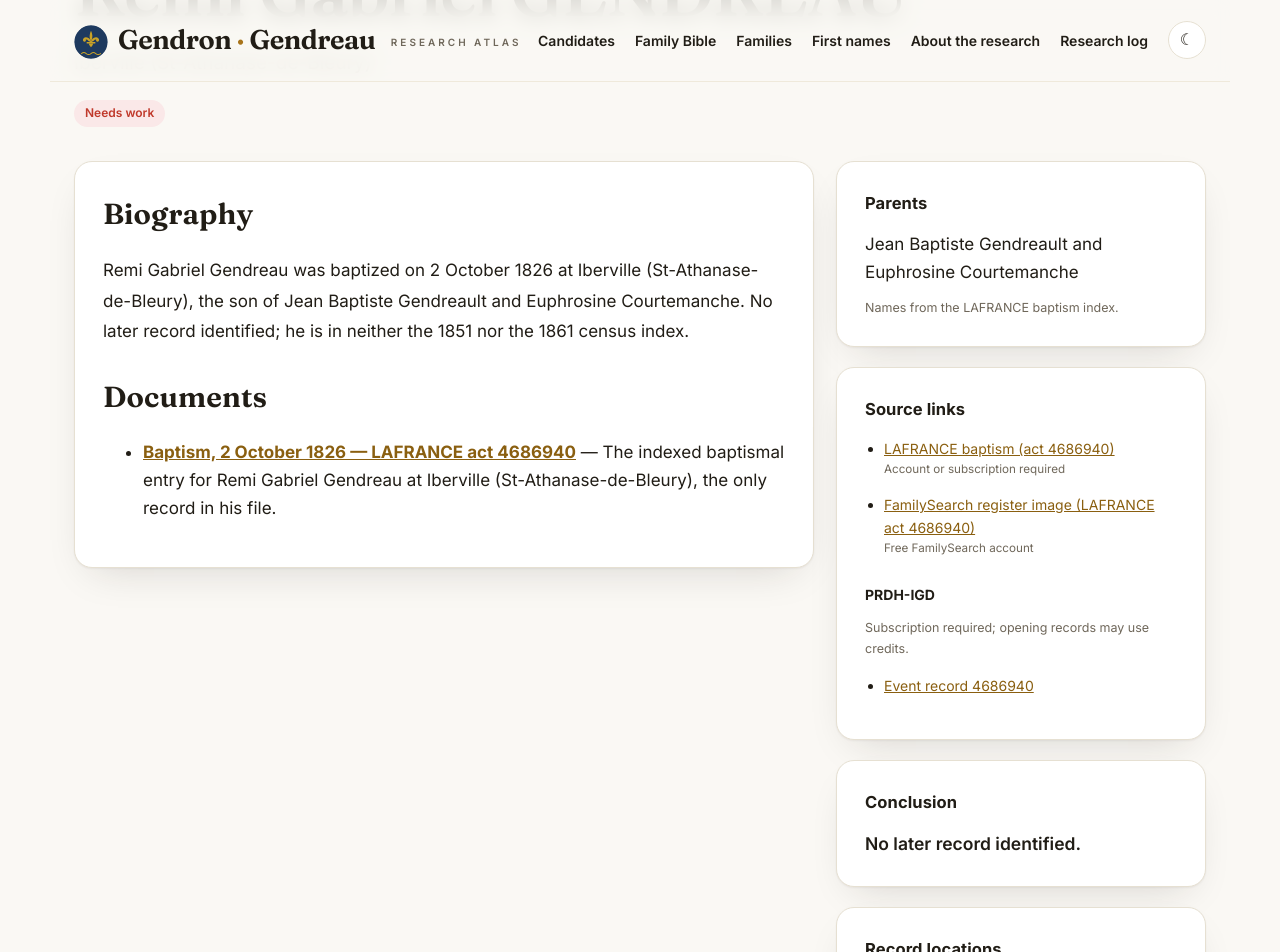
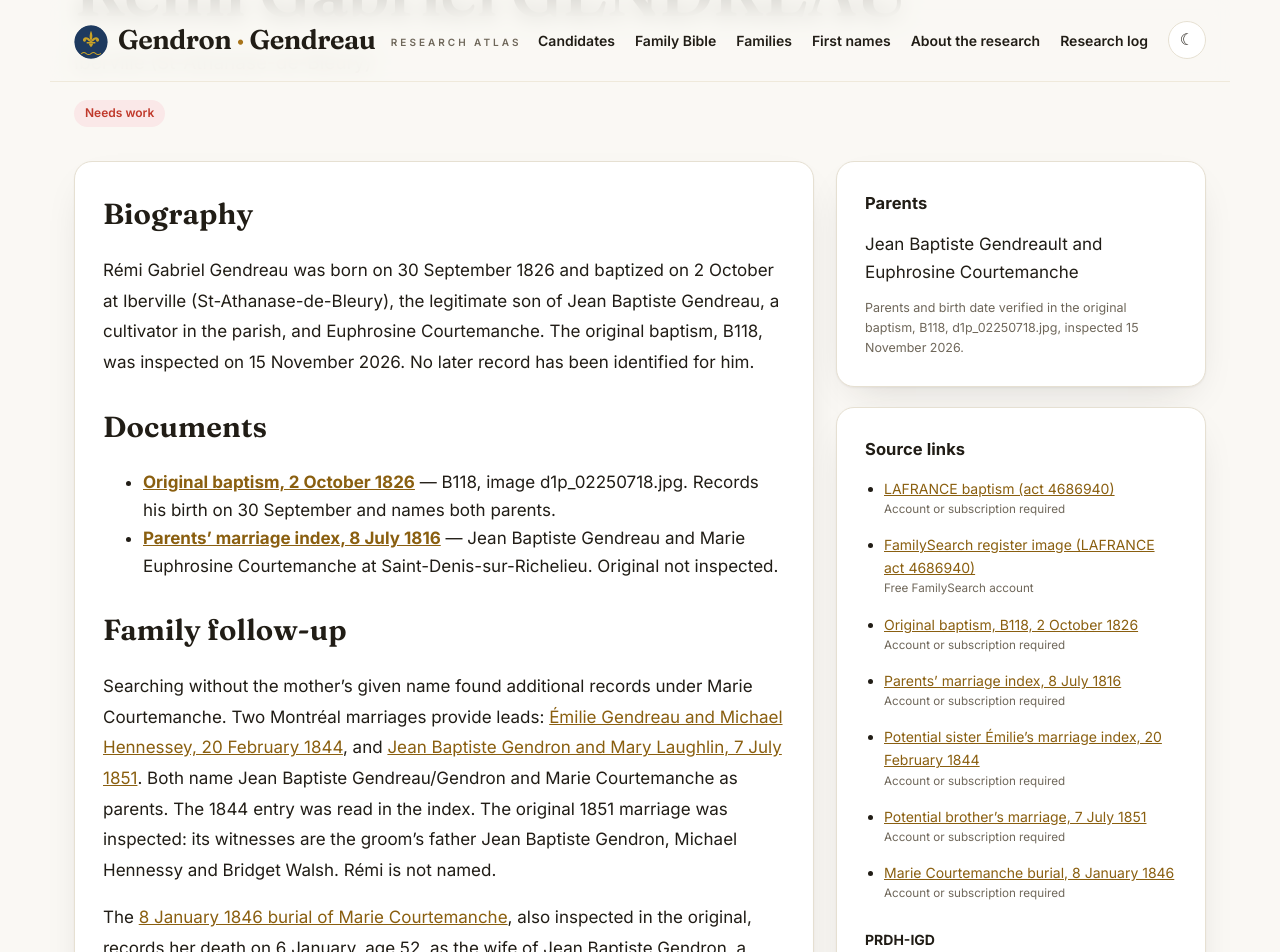
Before and after one commit to vetharmon/gendron-research, a Jekyll site: the page built from _candidates/c189.md, in a window 1280 px wide and 1400 px high, scrolled down 258 px. Shown: the top 952 px of the window. Built offline with Jekyll 4.4.1, drawn with Linux system fonts in a browser that asks for light colours; some of the changed text lies outside the part shown.

Commit message:
Verify C189 baptism and record Montréal family leads

```diff
--- a/_candidates/c189.md
+++ b/_candidates/c189.md
@@ -1,44 +1,75 @@
 ---
 layout: candidate
-id: "C189"
-title: "Remi Gabriel GENDREAU"
-date_record: "1826-10-02"
-place: "Iberville (St-Athanase-de-Bleury)"
-status: "Needs work"
-category: "unresolved"
-tier: "none"
+id: C189
+title: Remi Gabriel GENDREAU
+date_record: '1826-10-02'
+place: Iberville (St-Athanase-de-Bleury)
+status: Needs work
+category: unresolved
+tier: none
 francois: false
-act: "4686940"
-parents: "Jean Baptiste Gendreault and Euphrosine Courtemanche"
-parents_note: "Names from the LAFRANCE baptism index."
-outcome: "No later record identified."
+act: '4686940'
+parents: Jean Baptiste Gendreault and Euphrosine Courtemanche
+parents_note: Parents and birth date verified in the original baptism, B118, d1p_02250718.jpg, inspected 15 November 2026.
+outcome: No later record identified.
 search_log:
-  - resource: "PRDH-IGD / LAFRANCE consolidation"
-    outcome: "Baptism located — act 4686940, Iberville (St-Athanase-de-Bleury), 1826-10-02."
-  - resource: "Québec burial records, to 1850"
-    outcome: "No qualifying burial established for him before 1850."
-  - resource: "14 November 2026 — parents recovered; 1851 and 1861 census indexes"
-    outcome: "His parents are Jean Baptiste Gendreault and Euphrosine Courtemanche (LAFRANCE baptism index). He is not in the 1851 census index (searched as Remi, Gabriel, and Remi Gabriel), nor in the 1861 census index."
-  - resource: "1871 census index — 14 November 2026"
-    outcome: "Not found in the 1871 census index; he is now silent in the Canadian censuses of 1851, 1861 and 1871."
+- resource: PRDH-IGD / LAFRANCE consolidation
+  outcome: Baptism located — act 4686940, Iberville (St-Athanase-de-Bleury), 1826-10-02.
+- resource: Québec burial records, to 1850
+  outcome: No qualifying burial established for him before 1850.
+- resource: 14 November 2026 — parents recovered; 1851 and 1861 census indexes
+  outcome: No match identified in the 1851 census index searches for Remi, Gabriel and Remi Gabriel, or in the 1861 search.
+- resource: 1871 census index — 14 November 2026
+  outcome: No match identified in the 1871 census index search. These searches do not establish his absence from Canada.
+- resource: 15 November 2026 — original baptism and family follow-up
+  outcome: 'Original baptism inspected: born 30 September 1826, baptized 2 October 1826, B118, d1p_02250718.jpg; legitimate son of Jean Baptiste Gendreau, cultivator of the parish, and Euphrosine Courtemanche. Searching the parental couple without the mother’s given name expanded the LAFRANCE results from 3 to 19, including records naming Marie Courtemanche. Potential family follow-up: Émilie Gendreau/Michael Hennessey, Montréal 20 February 1844 (index, act 13412145); Jean Baptiste Gendron/Mary Laughlin, Montréal 7 July 1851 (original M218, act 13400962, d1p_11810587.jpg), naming Jean Baptiste Gendron and deceased Marie Courtemanche. The 1851 witnesses are Jean Baptiste Gendron, father, Michael Hennessy and Bridget Walsh; Rémi is not named. Marie Courtemanche’s burial, Montréal 8 January 1846 (original S56, act 3324155, d1p_11800608.jpg), records death 6 January, age 52, wife of Jean Baptiste Gendron, labourer; Rémi is not named. These are family research leads, not later records of Rémi.
+    No status change.'
 permalink: /candidates/c189/
 sources:
-  - label: "LAFRANCE baptism (act 4686940)"
-    url: "https://www.genealogiequebec.com/Membership/LAFRANCE/acte/4686940"
-    access: "Account or subscription required"
-    provenance: "The act number is explicitly recorded in the consolidated candidate register."
-  - label: FamilySearch register image (LAFRANCE act 4686940)
-    url: https://www.familysearch.org/ark:/61903/3:1:3QS7-L99Q-7Y56
-    access: Free FamilySearch account
-    provenance: Quebec, Catholic Parish Registers, 1621-1979 — image 350, DGS 5471118. Matched to the LAFRANCE act on name, date and parents (12 Nov 2026).
-filenames:
-  []
+- label: LAFRANCE baptism (act 4686940)
+  url: https://www.genealogiequebec.com/Membership/LAFRANCE/acte/4686940
+  access: Account or subscription required
+  provenance: The act number is explicitly recorded in the consolidated candidate register.
+- label: FamilySearch register image (LAFRANCE act 4686940)
+  url: https://www.familysearch.org/ark:/61903/3:1:3QS7-L99Q-7Y56
+  access: Free FamilySearch account
+  provenance: Quebec, Catholic Parish Registers, 1621-1979 — image 350, DGS 5471118. Matched to the LAFRANCE act on name, date and parents (12 Nov 2026).
+- label: Original baptism, B118, 2 October 1826
+  url: https://www.genealogiequebec.com/Membership/LAFRANCE/img/acte/4686940
+  access: Account or subscription required
+  provenance: Original inspected 15 November 2026. Birth 30 September; parents Jean Baptiste Gendreau and Euphrosine Courtemanche; d1p_02250718.jpg.
+- label: Parents’ marriage index, 8 July 1816
+  url: https://www.genealogiequebec.com/Membership/LAFRANCE/acte/5731209
+  access: Account or subscription required
+  provenance: Index inspected; original not inspected. Jean Baptiste Gendreau and Marie Euphrosine Courtemanche, Saint-Denis-sur-Richelieu.
+- label: Potential sister Émilie’s marriage index, 20 February 1844
+  url: https://www.genealogiequebec.com/Membership/LAFRANCE/acte/13412145
+  access: Account or subscription required
+  provenance: Index inspected; original not inspected. Émilie Gendreau/Michael Hennessey; bride’s parents Jean Baptiste Gendreau and Marie Courtemanche, Montréal.
+- label: Potential brother’s marriage, 7 July 1851
+  url: https://www.genealogiequebec.com/Membership/LAFRANCE/img/acte/13400962
+  access: Account or subscription required
+  provenance: Original inspected 15 November 2026, M218, folio 117, d1p_11810587.jpg. Jean Baptiste Gendron/Mary Laughlin; Rémi not named.
+- label: Marie Courtemanche burial, 8 January 1846
+  url: https://www.genealogiequebec.com/Membership/LAFRANCE/img/acte/3324155
+  access: Account or subscription required
+  provenance: Original inspected 15 November 2026, S56, d1p_11800608.jpg. Age 52, died 6 January, wife of Jean Baptiste Gendron, labourer. Rémi not named.
+filenames: []
 ---
 
 ## Biography
 
-Remi Gabriel Gendreau was baptized on 2 October 1826 at Iberville (St-Athanase-de-Bleury), the son of Jean Baptiste Gendreault and Euphrosine Courtemanche. No later record identified; he is in neither the 1851 nor the 1861 census index.
+Rémi Gabriel Gendreau was born on 30 September 1826 and baptized on 2 October at Iberville (St-Athanase-de-Bleury), the legitimate son of Jean Baptiste Gendreau, a cultivator in the parish, and Euphrosine Courtemanche. The original baptism, B118, was inspected on 15 November 2026. No later record has been identified for him.
 
 ## Documents
 
-- **[Baptism, 2 October 1826 — LAFRANCE act 4686940](https://www.genealogiequebec.com/Membership/LAFRANCE/acte/4686940)** — The indexed baptismal entry for Remi Gabriel Gendreau at Iberville (St-Athanase-de-Bleury), the only record in his file.
+- **[Original baptism, 2 October 1826](https://www.genealogiequebec.com/Membership/LAFRANCE/img/acte/4686940)** — B118, image d1p_02250718.jpg. Records his birth on 30 September and names both parents.
+- **[Parents’ marriage index, 8 July 1816](https://www.genealogiequebec.com/Membership/LAFRANCE/acte/5731209)** — Jean Baptiste Gendreau and Marie Euphrosine Courtemanche at Saint-Denis-sur-Richelieu. Original not inspected.
+
+## Family follow-up
+
+Searching without the mother’s given name found additional records under Marie Courtemanche. Two Montréal marriages provide leads: [Émilie Gendreau and Michael Hennessey, 20 February 1844](https://www.genealogiequebec.com/Membership/LAFRANCE/acte/13412145), and [Jean Baptiste Gendron and Mary Laughlin, 7 July 1851](https://www.genealogiequebec.com/Membership/LAFRANCE/img/acte/13400962). Both name Jean Baptiste Gendreau/Gendron and Marie Courtemanche as parents. The 1844 entry was read in the index. The original 1851 marriage was inspected: its witnesses are the groom’s father Jean Baptiste Gendron, Michael Hennessy and Bridget Walsh. Rémi is not named.
+
+The [8 January 1846 burial of Marie Courtemanche](https://www.genealogiequebec.com/Membership/LAFRANCE/img/acte/3324155), also inspected in the original, records her death on 6 January, age 52, as the wife of Jean Baptiste Gendron, a labourer. Rémi is not named. The connection between these Marie Courtemanche records and Euphrosine at Rémi’s baptism needs further documentation. They direct the next search toward the Montréal households and children’s records; they do not eliminate Rémi.
+
+No match was identified in the earlier Canadian census index searches for 1851, 1861 and 1871. This does not establish that he was absent from Canada.
```
